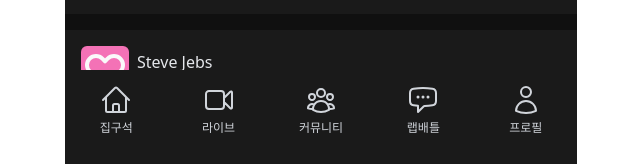
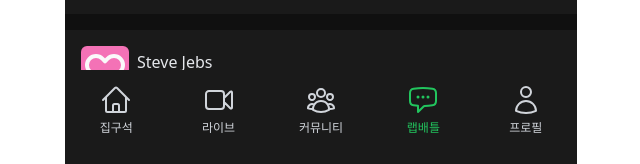
Before and after one commit to yyb02006/NextPractice, a Next.js app: page /chats in a window 1280 px wide. Shown: the part 634-798 px from the top of the page, without its empty margins (319-959 px from the left). Built offline with nearby package versions, Linux system fonts and the light colour scheme; a web font is replaced by a local one.

Commit message:
layout컴포넌트 코드 정리

```diff
--- a/src/components/chat.tsx
+++ b/src/components/chat.tsx
@@ -22,7 +22,7 @@ export default function Chat({
 					</div>
 					<div>
 						<div className='font-normal text-xs text-gray-400'>{name}</div>
-						<div className='font-SCoreDream font-normal text-sm leading-6 text-gray-200 max-w-[80%] break-keep'>
+						<div className='font-SCoreDream font-normal text-sm leading-6 text-gray-200 w-[80%] break-keep'>
 							{text}
 						</div>
 					</div>
@@ -32,7 +32,7 @@ export default function Chat({
 				<div className='flex justify-end items-start gap-2 mt-4 bg-[#1a1a1a] p-4'>
 					<div className='flex flex-col items-end'>
 						<div className='font-normal text-xs text-gray-400'>{name}</div>
-						<div className='font-SCoreDream font-normal text-sm leading-6 text-right text-gray-200 max-w-[80%] break-keep'>
+						<div className='font-SCoreDream font-normal text-sm leading-6 text-left text-gray-200 w-[80%] break-keep'>
 							{text}
 						</div>
 					</div>
--- a/src/components/layout.tsx
+++ b/src/components/layout.tsx
@@ -10,6 +10,122 @@ interface LayoutProps {
 	children: React.ReactNode;
 }
 
+interface navButtonProps {
+	path: string;
+	color: string;
+	title: string;
+	svg: React.ReactNode;
+}
+
+const svgsObj = (): navButtonProps[] => {
+	return [
+		{
+			path: '/',
+			color: 'text-green-500',
+			title: '집구석',
+			svg: (
+				<svg
+					xmlns='http://www.w3.org/2000/svg'
+					fill='none'
+					viewBox='0 0 24 24'
+					strokeWidth={1.5}
+					stroke='currentColor'
+					className='w-8 h-8'
+				>
+					<path
+						strokeLinecap='round'
+						strokeLinejoin='round'
+						d='M2.25 12l8.954-8.955c.44-.439 1.152-.439 1.591 0L21.75 12M4.5 9.75v10.125c0 .621.504 1.125 1.125 1.125H9.75v-4.875c0-.621.504-1.125 1.125-1.125h2.25c.621 0 1.125.504 1.125 1.125V21h4.125c.621 0 1.125-.504 1.125-1.125V9.75M8.25 21h8.25'
+					/>
+				</svg>
+			),
+		},
+		{
+			path: '/live-streams',
+			color: 'text-green-500',
+			title: '라이브',
+			svg: (
+				<svg
+					xmlns='http://www.w3.org/2000/svg'
+					fill='none'
+					viewBox='0 0 24 24'
+					strokeWidth={1.5}
+					stroke='currentColor'
+					className='w-8 h-8'
+				>
+					<path
+						strokeLinecap='round'
+						d='M15.75 10.5l4.72-4.72a.75.75 0 011.28.53v11.38a.75.75 0 01-1.28.53l-4.72-4.72M4.5 18.75h9a2.25 2.25 0 002.25-2.25v-9a2.25 2.25 0 00-2.25-2.25h-9A2.25 2.25 0 002.25 7.5v9a2.25 2.25 0 002.25 2.25z'
+					/>
+				</svg>
+			),
+		},
+		{
+			path: '/communities',
+			color: 'text-green-500',
+			title: '커뮤니티',
+			svg: (
+				<svg
+					xmlns='http://www.w3.org/2000/svg'
+					fill='none'
+					viewBox='0 0 24 24'
+					strokeWidth={1.5}
+					stroke='currentColor'
+					className='w-8 h-8'
+				>
+					<path
+						strokeLinecap='round'
+						strokeLinejoin='round'
+						d='M18 18.72a9.094 9.094 0 003.741-.479 3 3 0 00-4.682-2.72m.94 3.198l.001.031c0 .225-.012.447-.037.666A11.944 11.944 0 0112 21c-2.17 0-4.207-.576-5.963-1.584A6.062 6.062 0 016 18.719m12 0a5.971 5.971 0 00-.941-3.197m0 0A5.995 5.995 0 0012 12.75a5.995 5.995 0 00-5.058 2.772m0 0a3 3 0 00-4.681 2.72 8.986 8.986 0 003.74.477m.94-3.197a5.971 5.971 0 00-.94 3.197M15 6.75a3 3 0 11-6 0 3 3 0 016 0zm6 3a2.25 2.25 0 11-4.5 0 2.25 2.25 0 014.5 0zm-13.5 0a2.25 2.25 0 11-4.5 0 2.25 2.25 0 014.5 0z'
+					/>
+				</svg>
+			),
+		},
+		{
+			path: '/chats',
+			color: 'text-green-500',
+			title: '랩배틀',
+			svg: (
+				<svg
+					xmlns='http://www.w3.org/2000/svg'
+					fill='none'
+					viewBox='0 0 24 24'
+					strokeWidth={1.5}
+					stroke='currentColor'
+					className='w-8 h-8'
+				>
+					<path
+						strokeLinecap='round'
+						strokeLinejoin='round'
+						d='M8.625 9.75a.375.375 0 11-.75 0 .375.375 0 01.75 0zm0 0H8.25m4.125 0a.375.375 0 11-.75 0 .375.375 0 01.75 0zm0 0H12m4.125 0a.375.375 0 11-.75 0 .375.375 0 01.75 0zm0 0h-.375m-13.5 3.01c0 1.6 1.123 2.994 2.707 3.227 1.087.16 2.185.283 3.293.369V21l4.184-4.183a1.14 1.14 0 01.778-.332 48.294 48.294 0 005.83-.498c1.585-.233 2.708-1.626 2.708-3.228V6.741c0-1.602-1.123-2.995-2.707-3.228A48.394 48.394 0 0012 3c-2.392 0-4.744.175-7.043.513C3.373 3.746 2.25 5.14 2.25 6.741v6.018z'
+					/>
+				</svg>
+			),
+		},
+		{
+			path: '/profiles',
+			color: 'text-green-500',
+			title: '프로필',
+			svg: (
+				<svg
+					xmlns='http://www.w3.org/2000/svg'
+					fill='none'
+					viewBox='0 0 24 24'
+					strokeWidth={1.5}
+					stroke='currentColor'
+					className='w-8 h-8'
+				>
+					<path
+						strokeLinecap='round'
+						strokeLinejoin='round'
+						d='M15.75 6a3.75 3.75 0 11-7.5 0 3.75 3.75 0 017.5 0zM4.501 20.118a7.5 7.5 0 0114.998 0A17.933 17.933 0 0112 21.75c-2.676 0-5.216-.584-7.499-1.632z'
+					/>
+				</svg>
+			),
+		},
+	];
+};
+
 export default function Layout({
 	title,
 	canGoBack,
@@ -20,7 +136,7 @@ export default function Layout({
 	const onClick = () => {
 		router.back();
 	};
-
+	const svgs = svgsObj();
 	return (
 		<div className='bg-[#101010] h-full min-h-screen relative'>
 			<div className='fixed max-w-lg px-4 h-[60px] bg-[#1a1a1a] shadow-md shadow-[#0a0a0a] w-full text-[20px] text-[#fafafa] font-bold font-GmarketSans top-0 flex items-center'>
@@ -50,104 +166,22 @@ export default function Layout({
 			<div className={clsNm('pt-10', hasTabBar ? 'pb-32' : '')}>{children}</div>
 			{hasTabBar ? (
 				<nav className='fixed flex pb-4 h-24 justify-around items-center bottom-0 w-full max-w-lg bg-[#1a1a1a] sha'>
-					<Link href='/'>
-						<div className='flex flex-col items-center text-gray-300 space-y-1 w-16'>
-							<svg
-								xmlns='http://www.w3.org/2000/svg'
-								fill='none'
-								viewBox='0 0 24 24'
-								strokeWidth={1.5}
-								stroke='currentColor'
-								className='w-8 h-8'
+					{svgs.map((svg, i) => (
+						<Link href={svg.path}>
+							<div
+								className={clsNm(
+									'flex flex-col items-center text-gray-300 space-y-1 w-16',
+									/**clsNm함수 argument의 타입은 string이어야 하기 때문에 삼항연산자 조건문 router.pathname === svg.path의 표현식이 string이어야함(text-green-500)*/
+									router.pathname === svg.path ? 'text-green-500' : ''
+								)}
 							>
-								<path
-									strokeLinecap='round'
-									strokeLinejoin='round'
-									d='M2.25 12l8.954-8.955c.44-.439 1.152-.439 1.591 0L21.75 12M4.5 9.75v10.125c0 .621.504 1.125 1.125 1.125H9.75v-4.875c0-.621.504-1.125 1.125-1.125h2.25c.621 0 1.125.504 1.125 1.125V21h4.125c.621 0 1.125-.504 1.125-1.125V9.75M8.25 21h8.25'
-								/>
-							</svg>
-							<span className='text-xs font-medium'>집구석</span>
-						</div>
-					</Link>
-					<Link href='/live-streams'>
-						<div className='flex flex-col items-center text-gray-300 space-y-1 w-16'>
-							<svg
-								xmlns='http://www.w3.org/2000/svg'
-								fill='none'
-								viewBox='0 0 24 24'
-								strokeWidth={1.5}
-								stroke='currentColor'
-								className='w-8 h-8'
-							>
-								<path
-									strokeLinecap='round'
-									d='M15.75 10.5l4.72-4.72a.75.75 0 011.28.53v11.38a.75.75 0 01-1.28.53l-4.72-4.72M4.5 18.75h9a2.25 2.25 0 002.25-2.25v-9a2.25 2.25 0 00-2.25-2.25h-9A2.25 2.25 0 002.25 7.5v9a2.25 2.25 0 002.25 2.25z'
-								/>
-							</svg>
-							<span className='text-xs font-medium'>라이브</span>
-						</div>
-					</Link>
-					<Link href='communities'>
-						<div className='flex flex-col items-center text-gray-300 space-y-1 w-16'>
-							<svg
-								xmlns='http://www.w3.org/2000/svg'
-								fill='none'
-								viewBox='0 0 24 24'
-								strokeWidth={1.5}
-								stroke='currentColor'
-								className='w-8 h-8'
-							>
-								<path
-									strokeLinecap='round'
-									strokeLinejoin='round'
-									d='M18 18.72a9.094 9.094 0 003.741-.479 3 3 0 00-4.682-2.72m.94 3.198l.001.031c0 .225-.012.447-.037.666A11.944 11.944 0 0112 21c-2.17 0-4.207-.576-5.963-1.584A6.062 6.062 0 016 18.719m12 0a5.971 5.971 0 00-.941-3.197m0 0A5.995 5.995 0 0012 12.75a5.995 5.995 0 00-5.058 2.772m0 0a3 3 0 00-4.681 2.72 8.986 8.986 0 003.74.477m.94-3.197a5.971 5.971 0 00-.94 3.197M15 6.75a3 3 0 11-6 0 3 3 0 016 0zm6 3a2.25 2.25 0 11-4.5 0 2.25 2.25 0 014.5 0zm-13.5 0a2.25 2.25 0 11-4.5 0 2.25 2.25 0 014.5 0z'
-								/>
-							</svg>
-							<span className='text-xs font-medium'>커뮤니티</span>
-						</div>
-					</Link>
-					<Link href='/chats'>
-						<div className='flex flex-col items-center text-gray-300 space-y-1 w-16'>
-							<svg
-								xmlns='http://www.w3.org/2000/svg'
-								fill='none'
-								viewBox='0 0 24 24'
-								strokeWidth={1.5}
-								stroke='currentColor'
-								className='w-8 h-8'
-							>
-								<path
-									strokeLinecap='round'
-									strokeLinejoin='round'
-									d='M8.625 9.75a.375.375 0 11-.75 0 .375.375 0 01.75 0zm0 0H8.25m4.125 0a.375.375 0 11-.75 0 .375.375 0 01.75 0zm0 0H12m4.125 0a.375.375 0 11-.75 0 .375.375 0 01.75 0zm0 0h-.375m-13.5 3.01c0 1.6 1.123 2.994 2.707 3.227 1.087.16 2.185.283 3.293.369V21l4.184-4.183a1.14 1.14 0 01.778-.332 48.294 48.294 0 005.83-.498c1.585-.233 2.708-1.626 2.708-3.228V6.741c0-1.602-1.123-2.995-2.707-3.228A48.394 48.394 0 0012 3c-2.392 0-4.744.175-7.043.513C3.373 3.746 2.25 5.14 2.25 6.741v6.018z'
-								/>
-							</svg>
-							<span className='text-xs font-medium'>랩배틀</span>
-						</div>
-					</Link>
-					<Link href='/profiles'>
-						<div className='flex flex-col items-center text-gray-300 space-y-1 w-16'>
-							<svg
-								xmlns='http://www.w3.org/2000/svg'
-								fill='none'
-								viewBox='0 0 24 24'
-								strokeWidth={1.5}
-								stroke='currentColor'
-								className='w-8 h-8'
-							>
-								<path
-									strokeLinecap='round'
-									strokeLinejoin='round'
-									d='M15.75 6a3.75 3.75 0 11-7.5 0 3.75 3.75 0 017.5 0zM4.501 20.118a7.5 7.5 0 0114.998 0A17.933 17.933 0 0112 21.75c-2.676 0-5.216-.584-7.499-1.632z'
-								/>
-							</svg>
-							<span className='text-xs font-medium'>프로필</span>
-						</div>
-					</Link>
+								{svg.svg}
+								<span className='text-xs font-medium'>{svg.title}</span>
+							</div>
+						</Link>
+					))}
 				</nav>
-			) : (
-				''
-			)}
+			) : null}
 		</div>
 	);
 }
--- a/src/pages/chats/index.tsx
+++ b/src/pages/chats/index.tsx
@@ -9,7 +9,7 @@ const chat: NextPage = () => {
 				{[1, 2, 3, 4, 5, 6, 7, 8, 9].map((arr, i) => (
 					<div key={i}>
 						<ChatRoom
-							id={arr[i]}
+							id={arr}
 							name='Steve Jebs'
 							text='프론트엔드의 아름다움을 모르는 당신이 불쌍해요!'
 						>
```
Also changed, not shown: src/components/input.tsx (+17 -6 lines), src/pages/details/[id].tsx (+6 -5 lines).
